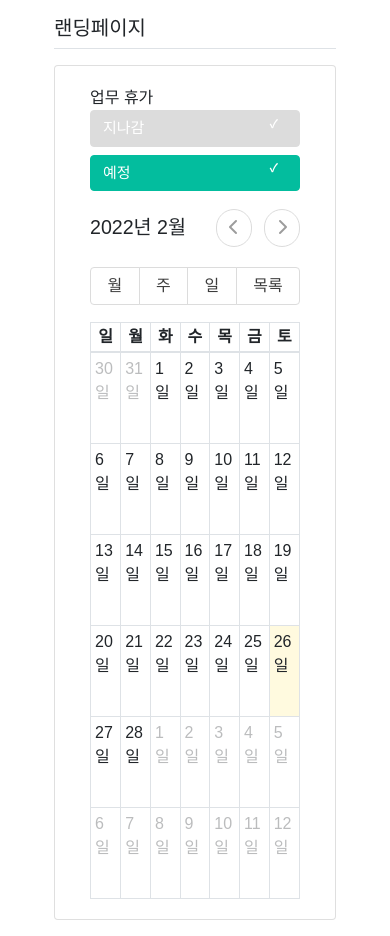
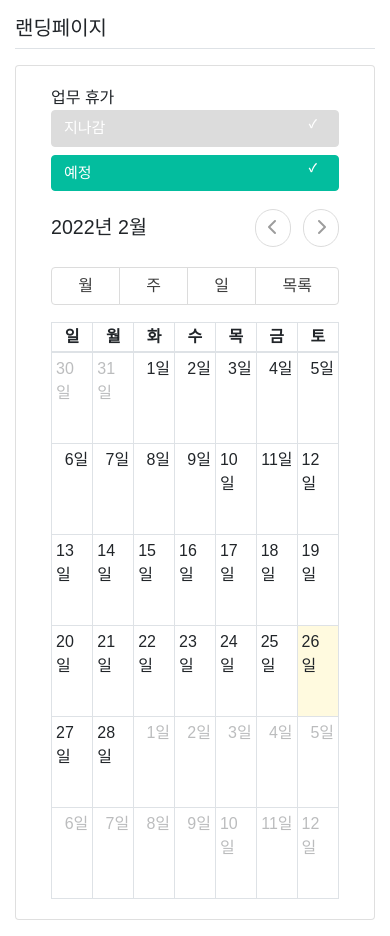
Before and after one commit to magenta1223/Intranet, a Django app: page / in a window 390 px wide. Shown: the part 56-992 px from the top of the page. Run offline with Django 3.2, Linux system fonts and the light colour scheme; the visitor is signed in with stand-in values (Sample User, id 1); data that the repository does not hold is empty; some libraries are stand-ins or nearby versions; some web fonts are replaced.

Commit message:
Optimize : mobile view

```diff
--- a/static/style.css
+++ b/static/style.css
@@ -1,6 +1,13 @@
 /* 화면 넓게 */
 .container-fluid {
     width: 80% !important;
+}
+
+@media(max-width: 700px) {
+    .container-fluid {
+        width: 100% !important;
+    }
+
 }
 
 /* 답글용 */
@@ -233,3 +240,9 @@ color: #3C3C3C!important;
     height:10px;
     margin-top:4px;
 }
+
+
+#cke_1_contents{
+    width: 100%!important;
+    height:400%!important;
+  }
```
Also changed, not shown: config/settings.py (line endings or trailing spaces).
